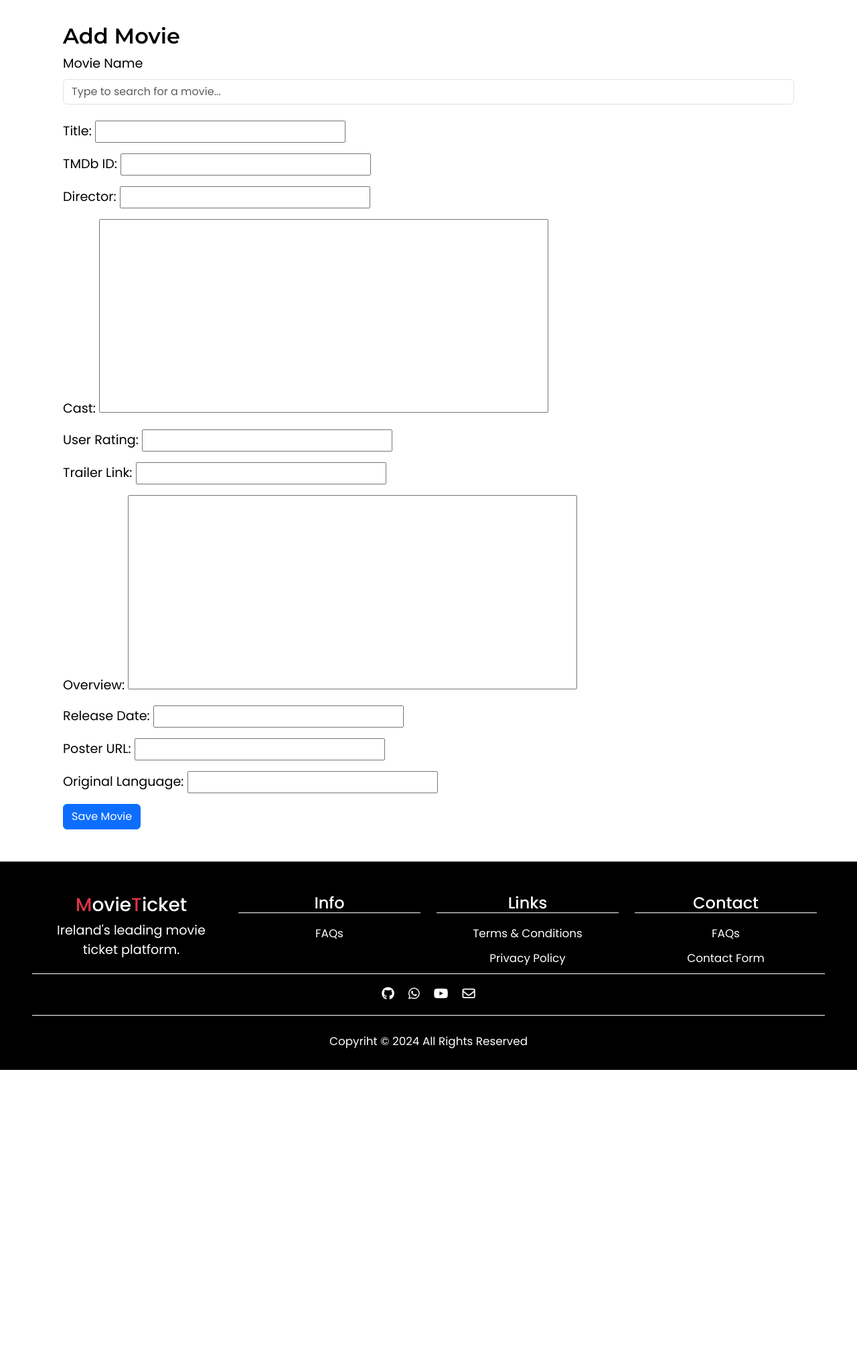
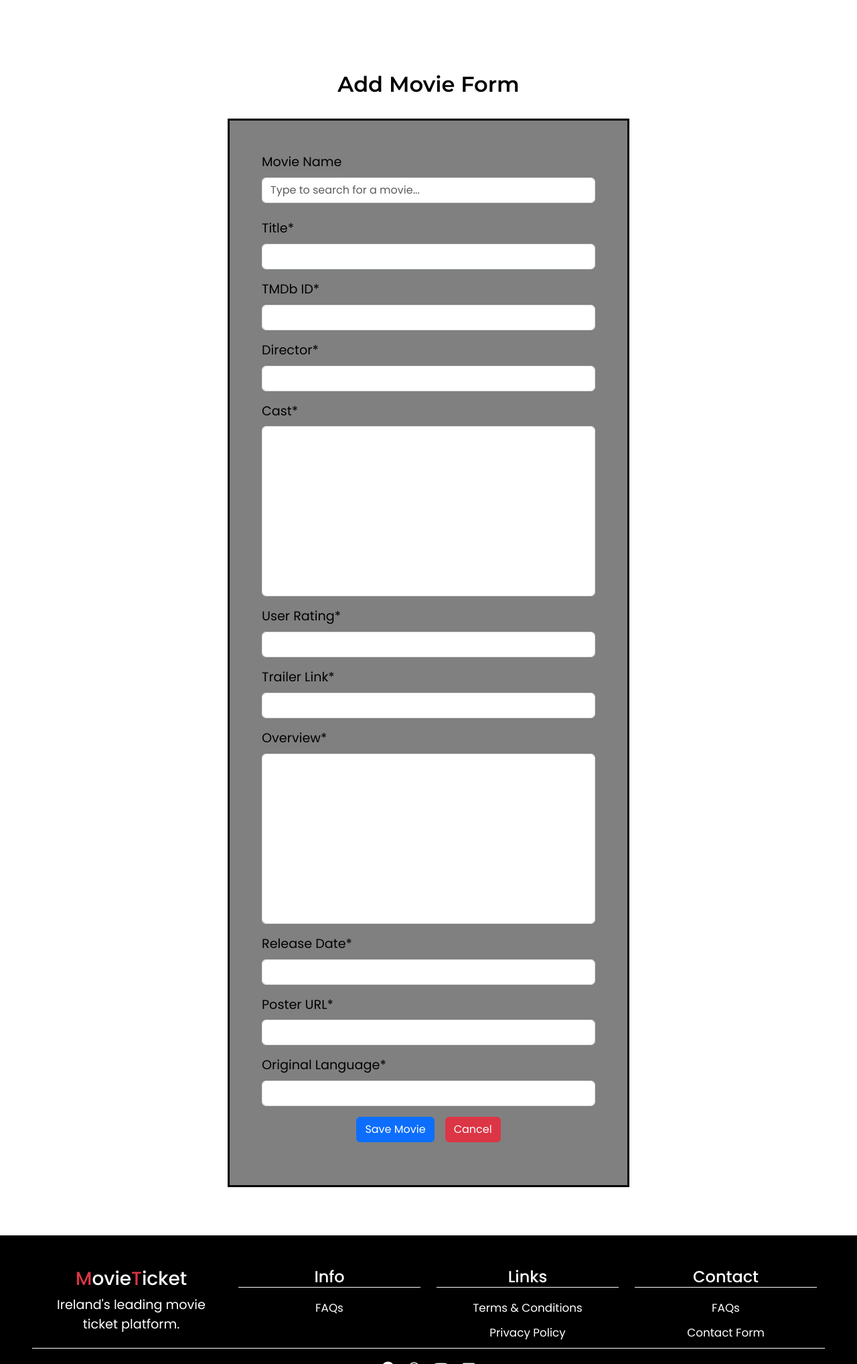
Before and after one commit to Pedrolivares1980/cinebook, a Django app: page /admin/create/ in a window 1280 px wide. Shown: the part 61-2097 px from the top of the page at 67% size. Before the commit the page ends 1658 px from the top, so only its background shows below. Run offline with Django 5.2, Linux system fonts and the light colour scheme; the visitor is signed in with stand-in values (Sample User, id 1); some libraries are stand-ins or nearby versions.

Commit message:
movies_forms

```diff
--- a/blog/templates/blog/add_comment.html
+++ b/blog/templates/blog/add_comment.html
@@ -3,7 +3,7 @@
 
 {% block content %}
 <div class="d-flex align-items-center justify-content-center">
-    <div class="card w-50 content-section">
+    <div class="card w-100 w-md-75 w-lg-50 content-section">
         <div class="card-body">
             {% if post_detail %}
             <img class="rounded-circle article-img" src="{{ post_detail.author_profile_image }}"
--- a/movies/templates/movies/admin_movies.html
+++ b/movies/templates/movies/admin_movies.html
@@ -1,10 +1,12 @@
 {% extends 'blog/base.html' %}
 {% load static %}
+{% load crispy_forms_tags %}
 
 {% block content %}
-<div class="container">
-    <h2>Add Movie</h2>
-    <form id="movie-form" method="post" action="{% url 'admin_movie_create' %}">
+<div class="container mt-4  p-4">
+    <h2 class="text-center mb-3 mt-2 p-3">Add Movie Form</h2>
+    <div class="d-flex justify-content-center">
+        <form id="movie-form" method="post" action="{% url 'admin_movie_create' %}" class="custom_container p-5">
             {% csrf_token %}
             <div class="mb-3">
                 <label for="movie-name" class="form-label">Movie Name</label>
@@ -12,12 +14,12 @@
                 <div id="movie-suggestions" class="list-group mt-2"></div>
             </div>
             <input type="hidden" id="tmdb-id" name="tmdb_id">
-        {{ form.as_p }}
+            {{ form|crispy }}
+            <div class="d-flex justify-content-center gap-3 my-3">
                 <button type="submit" class="btn btn-primary">Save Movie</button>
+                <a href="{% url 'admin_dashboard' %}" class="btn btn-danger">Cancel</a>
+            </div>
         </form>
     </div>
+</div>
 {% endblock %}
-
-{% block extra_js %}
-<script src="{% static 'js/movie_suggestions.js' %}"></script>
-{% endblock %}
--- a/movies/urls.py
+++ b/movies/urls.py
@@ -6,6 +6,5 @@ urlpatterns = [
     path('movie/<int:pk>/', views.MovieDetailView.as_view(), name='movie_detail'),
     path('admin/create/', views.AdminMovieCreateView.as_view(), name='admin_movie_create'),
     path('admin/delete/<int:pk>/', views.AdminMovieDeleteView.as_view(), name='admin_movie_delete'),
-    path('movie/edit/<int:pk>/', views.AdminMovieUpdateView.as_view(), name='admin_movie_edit'),
     path('movies/suggestions/', views.movie_suggestions, name='movie_suggestions'),
 ]
--- a/movies/views.py
+++ b/movies/views.py
@@ -1,6 +1,6 @@
 from django.shortcuts import redirect, render
 from django.urls import reverse_lazy
-from django.views.generic import ListView, DetailView, TemplateView, DeleteView, UpdateView
+from django.views.generic import ListView, DetailView, TemplateView, DeleteView
 from django.contrib.auth.mixins import LoginRequiredMixin, UserPassesTestMixin
 from django.contrib import messages
 from .models import Movie
@@ -139,39 +139,6 @@ class AdminMovieCreateView(LoginRequiredMixin, UserPassesTestMixin, TemplateView
         )
         return movie
 
-class AdminMovieUpdateView(LoginRequiredMixin, UserPassesTestMixin, UpdateView):
-    """
-    This view allows administrators to edit an existing movie. Inherits from
-    LoginRequiredMixin and UserPassesTestMixin to ensure that only authenticated
-    users with staff or superuser status can access this view.
-    """
-    model = Movie
-    form_class = MovieForm
-    template_name = 'movies/admin_movie_edit.html'
-    success_url = reverse_lazy('admin_dashboard')
-
-    def test_func(self):
-        """
-        Ensures that only staff members or superusers can access this view.
-        """
-        return self.request.user.is_staff or self.request.user.is_superuser
-
-    def form_valid(self, form):
-        """
-        Called when valid form data has been POSTed. It saves the form instance,
-        sets a success message, and redirects to the success URL.
-        """
-        response = super().form_valid(form)
-        messages.success(self.request, 'The movie has been successfully updated.')
-        return response
-
-    def form_invalid(self, form):
-        """
-        Called if form is invalid. Sets an error message and re-renders the form.
-        """
-        messages.error(self.request, 'The form contains errors. Please correct them and try again.')
-        return super().form_invalid(form)
-
 class AdminMovieDeleteView(LoginRequiredMixin, UserPassesTestMixin, DeleteView):
     model = Movie
     template_name = 'movies/admin_movie_delete.html'
--- a/static/css/main.css
+++ b/static/css/main.css
@@ -104,11 +104,17 @@ a {
     justify-content: center;
     align-items: center;
     flex-direction: column;
+    border-radius: 10%;
 }
 
 textarea{
     resize: none;
 }
+
+.form-group .required:after {
+    content: none;
+}
+
 
 /* --------------------------------Pagination Buttons */
 .custom_pagination {
--- a/users/templates/users/admin_dashboard.html
+++ b/users/templates/users/admin_dashboard.html
@@ -129,7 +129,6 @@
                                     {{ movie.title }}
                                 </td>
                                 <td class="align-middle">
-                                    <a href="{% url 'admin_movie_edit' movie.pk %}" class="btn btn-sm btn-outline-secondary">Edit</a>
                                     <a href="{% url 'admin_movie_delete' movie.pk %}" class="btn btn-sm btn-outline-danger">Delete</a>
                                 </td>
                             </tr>
```
Also changed, not shown: blog/templates/blog/post_form.html (+4 -5 lines), movies/templates/movies/admin_movie_edit.html (deleted, +0 -10 lines). Lines whose indentation alone changed are shown as unchanged.
